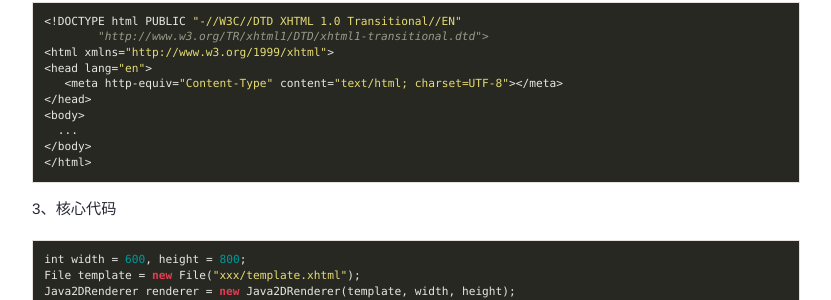
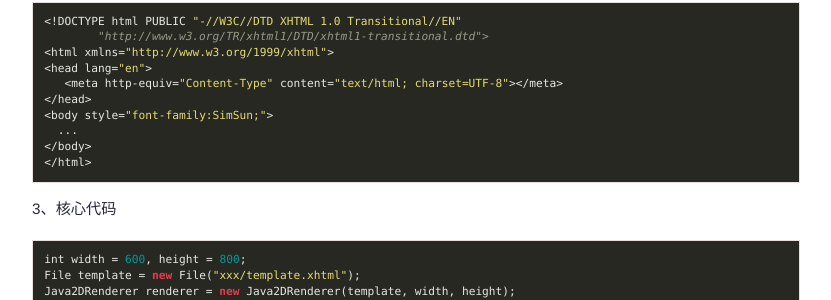
Before and after one commit to junhc/junhc.github.io, a Jekyll site: the page built from _posts/2018-11-20-html2image.md, in a window 1280 px wide and 900 px high, scrolled down 379 px. Shown: the part 151-451 px from the top of the window, without its empty margins (224-1055 px from the left). Built offline with Jekyll 4.4.1, drawn with Linux system fonts in a browser that asks for light colours; Markdown is read by kramdown in place of the engine named in the settings; comment, search, counter and statistics services are not loaded.

Commit message:
Update 2018-11-20-html2image.md

```diff
--- a/_posts/2018-11-20-html2image.md
+++ b/_posts/2018-11-20-html2image.md
@@ -24,7 +24,7 @@ permalink: html2image
 <head lang="en">
    <meta http-equiv="Content-Type" content="text/html; charset=UTF-8"></meta>
 </head>
-<body>
+<body style="font-family:SimSun;">
   ...
 </body>
 </html>
```
